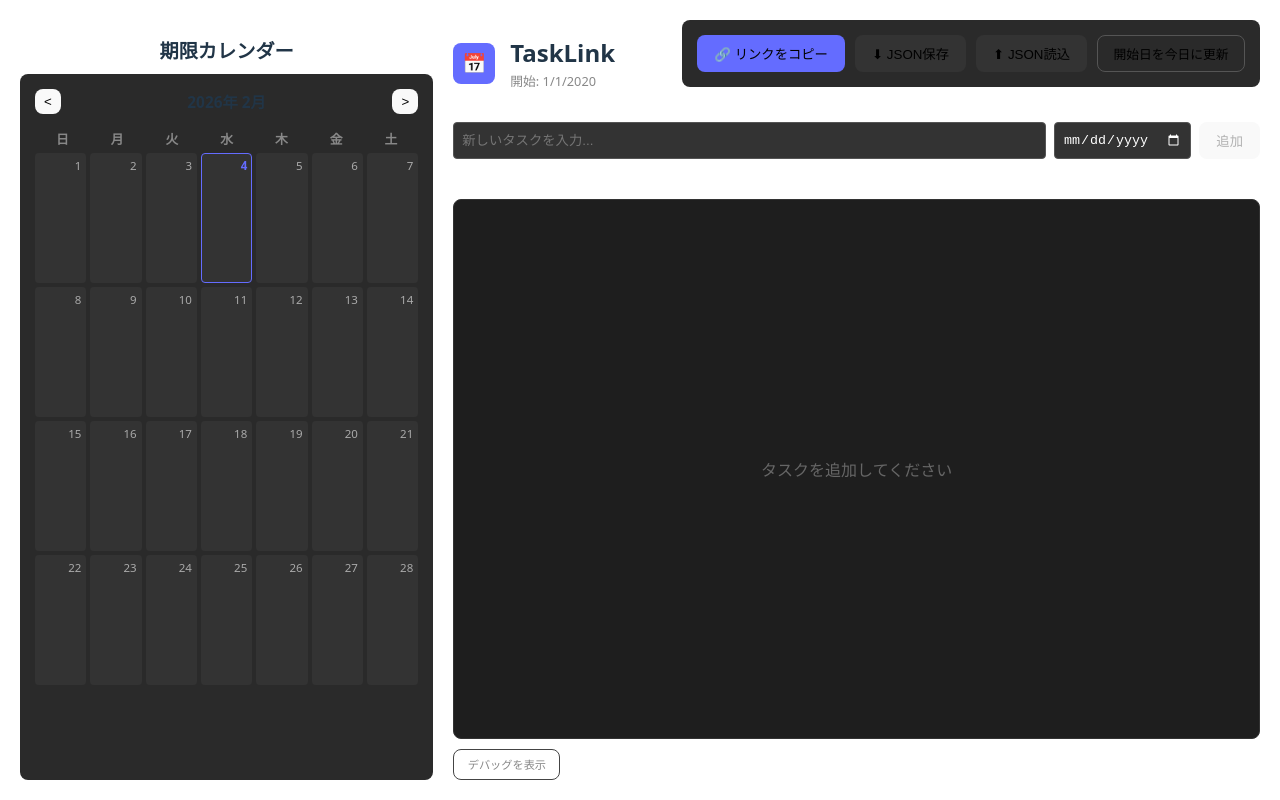
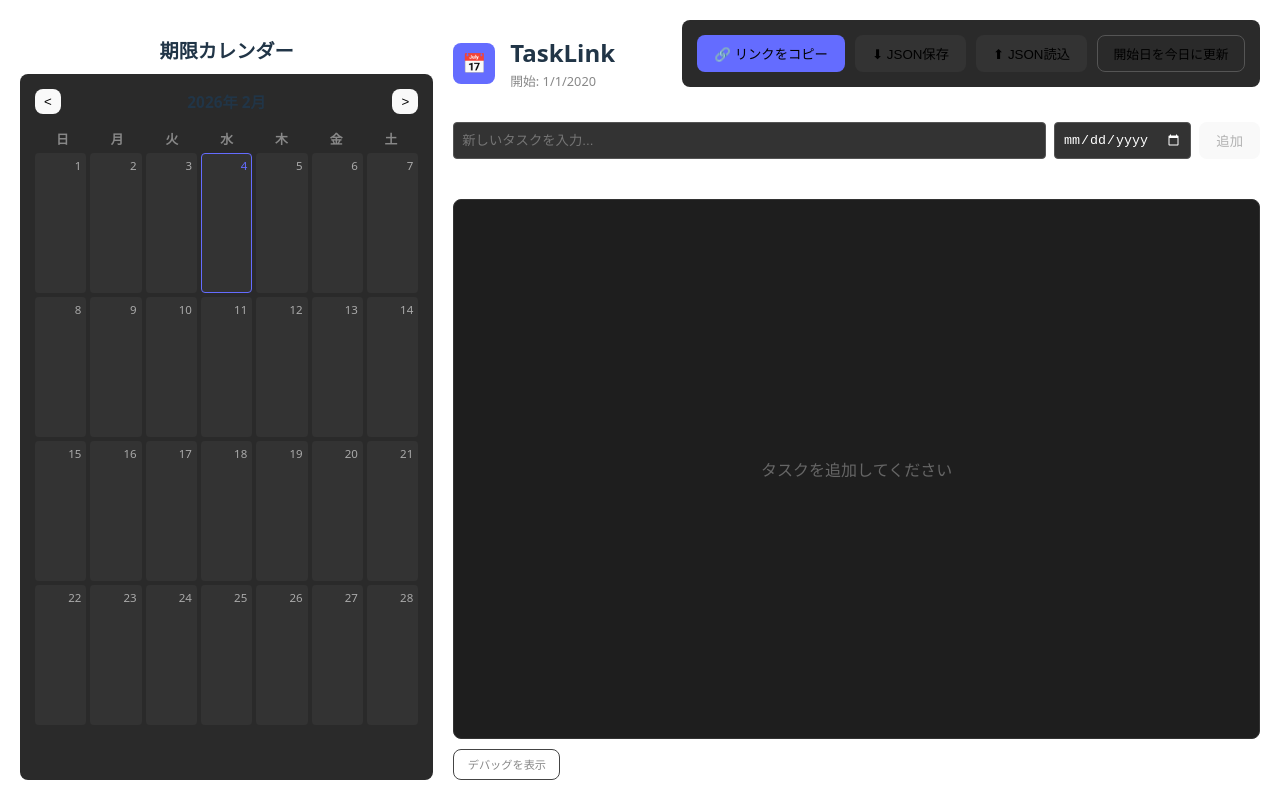
Before and after one commit to shingo29831/task-link-app, a React (Vite) app: page / in a window 1280 px wide. Built offline with nearby package versions, Linux system fonts and the light colour scheme.

Commit message:
カレンダーのセルサイズを調整

```diff
--- a/src/components/TaskCalendar.tsx
+++ b/src/components/TaskCalendar.tsx
@@ -2,6 +2,7 @@
 import { format, addMonths, subMonths, startOfMonth, endOfMonth, startOfWeek, endOfWeek, eachDayOfInterval, isSameMonth, isSameDay, addDays } from 'date-fns';
 import { ja } from 'date-fns/locale';
 import type { Task } from '../types';
+import { TaskDetailModal } from './TaskDetailModal'; // 追加
 
 interface Props {
   projectStartDate: number;
@@ -10,92 +11,95 @@
 
 export const TaskCalendar: React.FC<Props> = ({ projectStartDate, tasks }) => {
   const [currentMonth, setCurrentMonth] = useState(new Date());
+  // 選択された日付とタスクを管理するステートを追加
+  const [selectedDay, setSelectedDay] = useState<{ date: Date, tasks: Task[] } | null>(null);
 
   const monthStart = startOfMonth(currentMonth);
   const monthEnd = endOfMonth(monthStart);
-  const startDate = startOfWeek(monthStart); // ロケール指定なしだと日曜始まり
+  const startDate = startOfWeek(monthStart);
   const endDate = endOfWeek(monthEnd);
 
   const calendarDays = eachDayOfInterval({ start: startDate, end: endDate });
-
   const weekDays = ['日', '月', '火', '水', '木', '金', '土'];
 
   const getDayTasks = (day: Date) => {
      return tasks.filter(t => {
         if (t.isDeleted || t.deadlineOffset === undefined) return false;
-        // projectStartDate(ms) にオフセット日数を加算して日付を計算
         const deadline = addDays(projectStartDate, t.deadlineOffset);
         return isSameDay(day, deadline);
      });
   };
 
+  const MAX_DISPLAY_TASKS = 5; // カレンダー上に表示する最大件数
+
   return (
     <div style={{ backgroundColor: '#2a2a2a', borderRadius: '8px', padding: '15px', fontSize: '0.8rem', height: '100%', boxSizing: 'border-box' }}>
-        {/* Header */}
+        {/* Header 等はそのまま */}
         <div style={{ display: 'flex', justifyContent: 'space-between', alignItems: 'center', marginBottom: '15px' }}>
             <button onClick={() => setCurrentMonth(subMonths(currentMonth, 1))} style={{ padding: '4px 8px', minWidth: 'auto' }}>&lt;</button>
             <span style={{ fontWeight: 'bold', fontSize: '1.2em' }}>{format(currentMonth, 'yyyy年 M月', { locale: ja })}</span>
             <button onClick={() => setCurrentMonth(addMonths(currentMonth, 1))} style={{ padding: '4px 8px', minWidth: 'auto' }}>&gt;</button>
         </div>
 
-        {/* Weekdays */}
         <div style={{ display: 'grid', gridTemplateColumns: 'repeat(7, 1fr)', marginBottom: '5px', textAlign: 'center', color: '#888', fontWeight: 'bold' }}>
             {weekDays.map(d => <div key={d}>{d}</div>)}
         </div>
 
-        {/* Days */}
-        <div style={{
-            display: 'grid',
-            gridTemplateColumns: 'repeat(7, 1fr)',
-            gap: '4px',
-            width: '100%' // 幅を親に合わせる
-        }}>
+        <div style={{ display: 'grid', gridTemplateColumns: 'repeat(7, 1fr)', gap: '4px' }}>
             {calendarDays.map((day, kq) => {
                 const dayTasks = getDayTasks(day);
                 const isCurrentMonth = isSameMonth(day, monthStart);
                 const isToday = isSameDay(day, new Date());
 
                 return (
-                    <div key={kq} style={{
-                        minHeight: '120px',
-                        minWidth: 0, // グリッド内で中身に引っ張られないようにする
-                        backgroundColor: isCurrentMonth ? '#333' : '#222',
-                        padding: '4px',
-                        border: isToday ? '1px solid #646cff' : '1px solid transparent',
-                        borderRadius: '4px',
-                        opacity: isCurrentMonth ? 1 : 0.4,
-                        display: 'flex',
-                        flexDirection: 'column',
-                        overflow: 'hidden' // セルからはみ出さないようにする
-                    }}>
-                        <div style={{ textAlign: 'right', fontSize: '0.9em', color: isToday ? '#646cff' : '#aaa', marginBottom: '4px', fontWeight: isToday ? 'bold' : 'normal' }}>
+                    <div
+                        key={kq}
+                        onClick={() => setSelectedDay({ date: day, tasks: dayTasks })} // クリックイベント追加
+                        style={{
+                            minHeight: '130px', minWidth: 0,
+                            backgroundColor: isCurrentMonth ? '#333' : '#222',
+                            padding: '4px',
+                            border: isToday ? '1px solid #646cff' : '1px solid transparent',
+                            borderRadius: '4px',
+                            opacity: isCurrentMonth ? 1 : 0.4,
+                            display: 'flex', flexDirection: 'column',
+                            cursor: 'pointer', overflow: 'hidden' // cursor追加
+                        }}
+                    >
+                        <div style={{ textAlign: 'right', fontSize: '0.9em', color: isToday ? '#646cff' : '#aaa', marginBottom: '4px' }}>
                             {format(day, 'd')}
                         </div>
-                        <div style={{ flex: 1, overflowY: 'auto', display: 'flex', flexDirection: 'column', gap: '2px' }}>
-                            {dayTasks.map(t => (
+                        <div style={{ flex: 1, overflow: 'hidden', display: 'flex', flexDirection: 'column', gap: '2px' }}>
+                            {/* 表示件数を制限 */}
+                            {dayTasks.slice(0, MAX_DISPLAY_TASKS).map(t => (
                                 <div key={t.id} style={{
-                                    fontSize: '0.7em',
-                                    backgroundColor: t.status === 2 ? '#28a745' : t.status === 3 ? '#6f42c1' : '#007bff',
-                                    color: '#fff',
-                                    borderRadius: '2px',
-                                    padding: '2px 4px',
-                                    // 以下、タスク名の表示制限設定
-                                    whiteSpace: 'nowrap',
-                                    overflow: 'hidden',
-                                    textOverflow: 'ellipsis',
-                                    width: '100%',
-                                    boxSizing: 'border-box',
-                                    textDecoration: t.status === 2 ? 'line-through' : 'none',
-                                    opacity: (t.status === 2 || t.status === 3) ? 0.7 : 1
-                                }} title={t.name}>
+                                    fontSize: '0.9em', backgroundColor: t.status === 2 ? '#28a745' : t.status === 3 ? '#6f42c1' : '#007bff',
+                                    color: '#fff', borderRadius: '2px', padding: '1px 3px',
+                                    whiteSpace: 'nowrap', overflow: 'hidden', textOverflow: 'ellipsis'
+                                }}>
                                     {t.name}
                                 </div>
                             ))}
+                            {/* 省略された場合の「他○件」表示 */}
+                            {dayTasks.length > MAX_DISPLAY_TASKS && (
+                                <div style={{ fontSize: '0.75em', color: '#888', textAlign: 'center' }}>
+                                    他{dayTasks.length - MAX_DISPLAY_TASKS}件...
+                                </div>
+                            )}
                         </div>
                     </div>
                 );
             })}
         </div>
+
+        {/* モーダルの表示 */}
+        {selectedDay && (
+            <TaskDetailModal
+                date={selectedDay.date}
+                tasks={selectedDay.tasks}
+                onClose={() => setSelectedDay(null)}
+            />
+        )}
     </div>
   );
 };
--- /dev/null
+++ b/src/components/TaskDetailModal.tsx
@@ -0,0 +1,45 @@
+import React from 'react';
+import { format } from 'date-fns';
+import { ja } from 'date-fns/locale';
+import type { Task } from '../types';
+
+interface Props {
+  date: Date;
+  tasks: Task[];
+  onClose: () => void;
+}
+
+export const TaskDetailModal: React.FC<Props> = ({ date, tasks, onClose }) => {
+  return (
+    <div style={{
+      position: 'fixed', top: 0, left: 0, width: '100%', height: '100%',
+      backgroundColor: 'rgba(0,0,0,0.7)', display: 'flex', justifyContent: 'center',
+      alignItems: 'center', zIndex: 1000
+    }} onClick={onClose}>
+      <div style={{
+        backgroundColor: '#2a2a2a', padding: '20px', borderRadius: '8px',
+        width: '300px', maxWidth: '90%', maxHeight: '80vh', overflowY: 'auto'
+      }} onClick={e => e.stopPropagation()}>
+        <div style={{ display: 'flex', justifyContent: 'space-between', marginBottom: '15px' }}>
+          <h3 style={{ margin: 0 }}>{format(date, 'M月d日のタスク', { locale: ja })}</h3>
+          <button onClick={onClose} style={{ padding: '2px 8px' }}>✕</button>
+        </div>
+        <div style={{ display: 'flex', flexDirection: 'column', gap: '8px' }}>
+          {tasks.length === 0 ? (
+            <p style={{ color: '#888', fontSize: '0.9em' }}>タスクはありません</p>
+          ) : (
+            tasks.map(t => (
+              <div key={t.id} style={{
+                padding: '8px', borderRadius: '4px', fontSize: '0.85em',
+                backgroundColor: t.status === 2 ? '#28a745' : t.status === 3 ? '#6f42c1' : '#007bff',
+                color: '#fff', textDecoration: t.status === 2 ? 'line-through' : 'none'
+              }}>
+                {t.name}
+              </div>
+            ))
+          )}
+        </div>
+      </div>
+    </div>
+  );
+};
```
